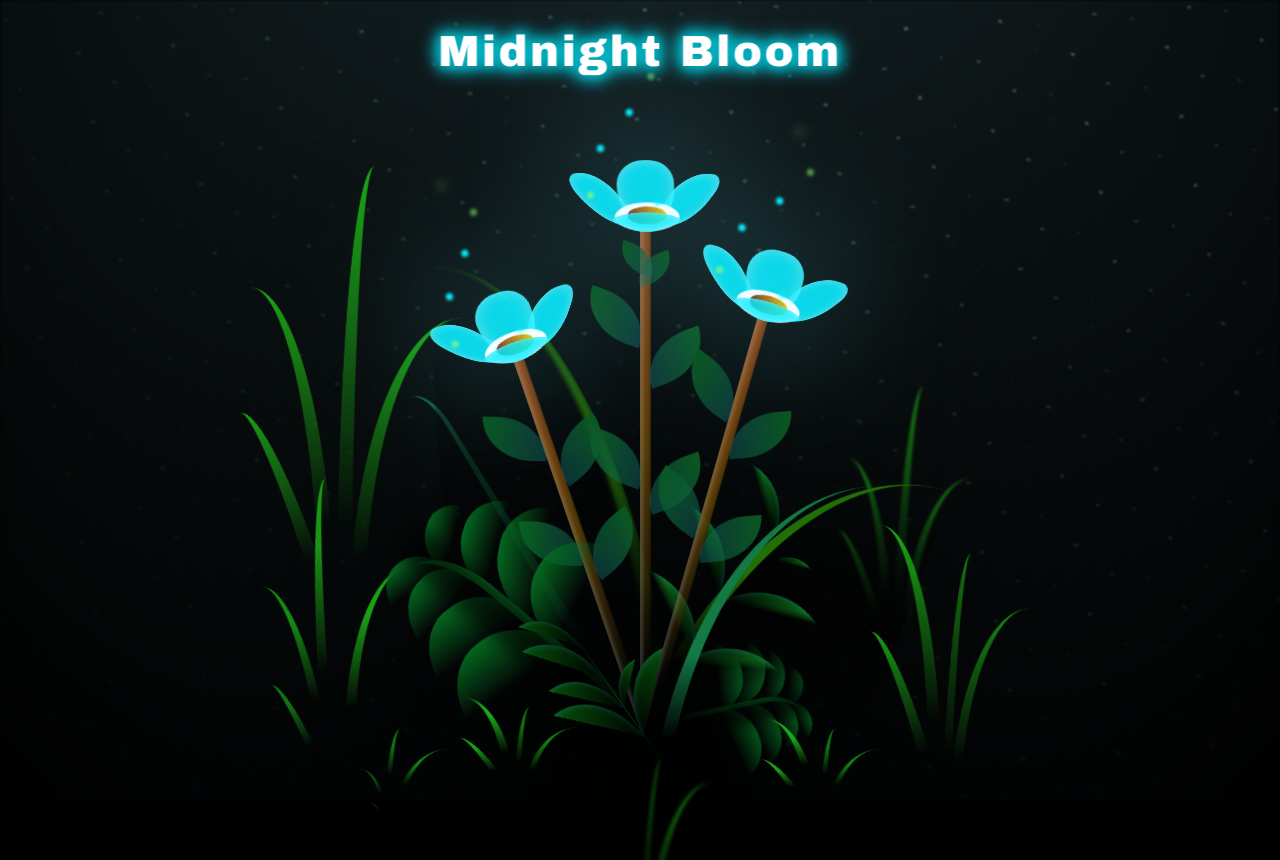
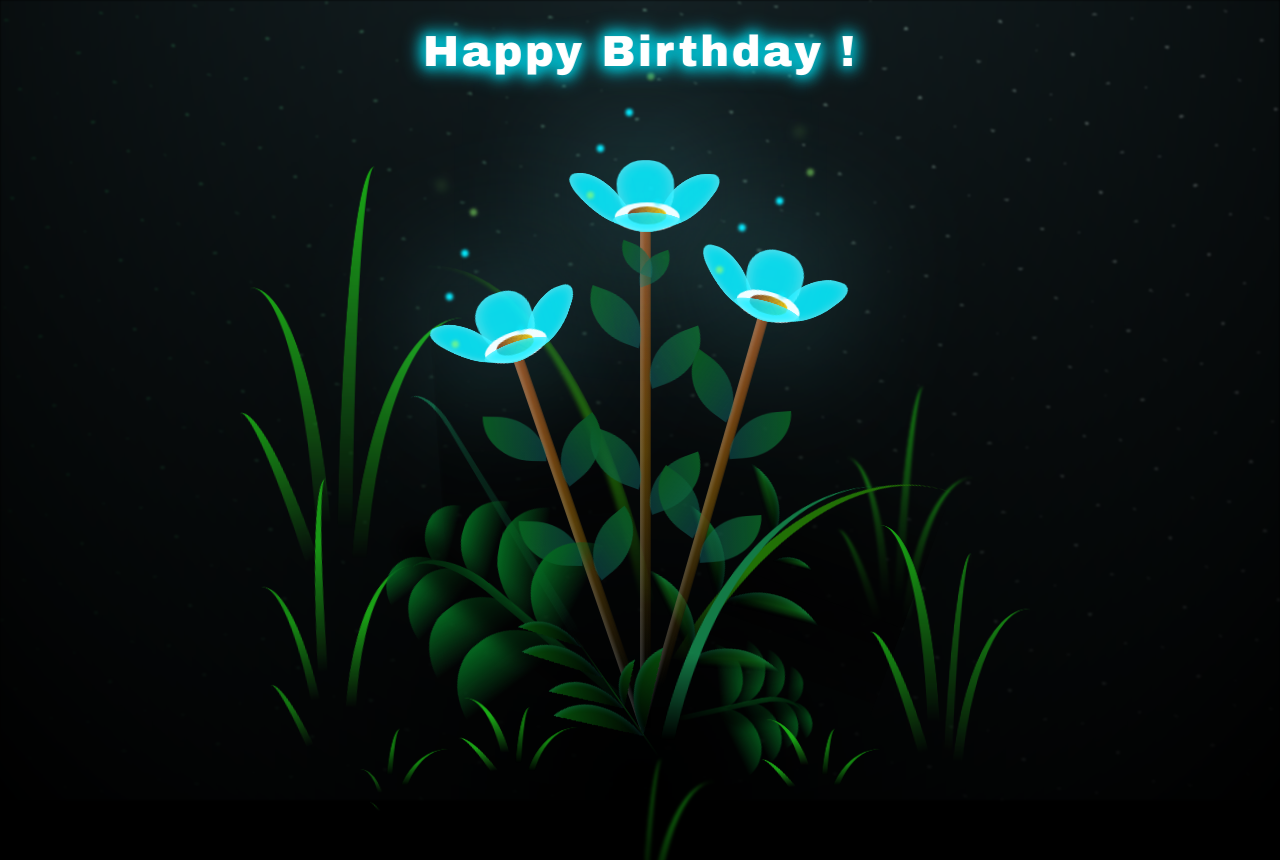
Before and after one commit to muntasirtahsin/flower_bloom, a plain HTML site: page index.html in a window 1280 px wide. Shown: the top 860 px of the page. Drawn offline with Linux system fonts and the light colour scheme.

Commit message:
Update index.html

```diff
--- a/index.html
+++ b/index.html
@@ -6,11 +6,11 @@
     <meta name="viewport" content="width=device-width, initial-scale=1.0">
     <link rel="stylesheet" href="main.css">
     <link rel="icon" href="flowers.png" type="image/x-icon">
-    <title>Midnight Bloom</title>
+    <title>Happy Birthday !</title>
 </head>
 <body class="container">
     <header class="hero" aria-hidden="false">
-      <h1 class="title">Midnight Bloom</h1>
+      <h1 class="title">Happy Birthday !</h1>
     </header>
     <div class="night"></div>
     <div class="flowers">
```
